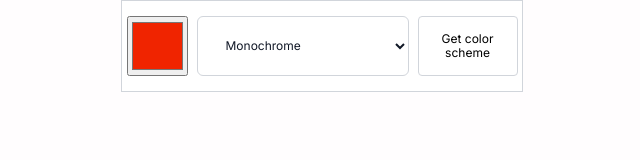
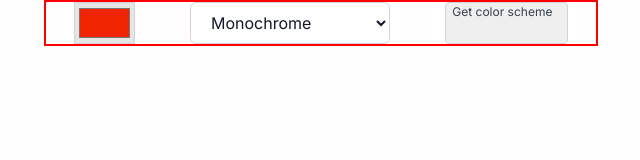
Before and after one commit to saurtripathi/Color_Picker, a plain HTML site: page index.html in a window 1280 px wide. Shown: the whole page, without its empty margins (319-959 px from the left). Drawn offline with nearby package versions, Linux system fonts and the light colour scheme.

Commit message:
update 140620231026

```diff
--- a/index.css
+++ b/index.css
@@ -7,116 +7,105 @@ body {
 }
 
 .container {
-    max-width: 400px;
-    /* width: 100vw; */
-    height: 100vh;
+    max-width: 550px;
+    max-height: 550px;
+    border: 2px solid red;
+    width: 100%;
     margin: 0 auto;
-    display: flex;
-    flex-direction: column;
-    /* border: 1px solid red; */
+    display: grid;
+    grid-template-columns: 1fr;
+    grid-template-areas: "header" "main" "footer";
 }
 
-.main {
-    /* width: 550px; */
-    width: 400px;
-    height: 90px;
-    border: 1px solid #D1D5DB;
+
+header {
     display: flex;
+    max-height: 90px;
+    height: 100%;
+    align-items: center;
     justify-content: space-around;
-    align-items: center;
-    background-color: #FFFFFF;
-    /* gap: 0.5em; */
+    grid-area: header;
 }
 
-.picker {
-    width: 61px;
-    height: 60px;
-
+button {
+    display: flex;
+    max-width: 123px;
+    width: 100%;
+    height: 42px;
+    font-weight: 400;
+    font-size: 0.75rem;
+    line-height: 1rem;
+    color: #374151;
+    border: 1px solid #D1D5DB;
+    border-radius: 4px;
 }
 
-.select {
-    width: 212px;
-    height: 60px;
-    padding: 1em 2em;
-    background: #FFFFFF;
-    color: #D1D5DB;
+select {
+    display: flex;
+    max-width: 200px;
+    width: 100%;
+    height: 42px;
+    box-sizing: border-box;
+    background-color: #FFFFFF;
     border: 1px solid #D1D5DB;
     border-radius: 6px;
-    box-sizing: border-box;
     font-weight: 400;
-    font-size: 0.75rem;
-    /* line-height: 150%; */
+    font-size: 1rem;
+    line-height: 1.5rem;
     color: #111827;
+    padding: 0.5em 1em;
 }
 
-.get-btn {
-    width: 100px;
-    height: 60px;
-    background: #FFFFFF;
-    border: 1px solid #D1D5DB;
-    border-radius: 4px;
-    text-align: center;
-    font-size: 0.75rem;
+input {
+    display: flex;
+    max-width: 61px;
+    width: 100%;
+    height: 42px;
+    display: flex;
+    background-color: #F55A5A;
+    border: 0.5px solid #313131;
+    box-sizing: border-box;
+    background-color: #E5E5E5;
+    border: 0.5px solid #D1D5DB;
+}
+
+main {
+    grid-area: main;
 }
 
 .color-bar-container {
     display: flex;
-    width: 400px;
+    width: 100%;
     height: 414px;
     /* border: 5px solid red; */
 }
 
 .color-bar {
-    width: 110px;
+    width: 100%;
     height: 414px;
     /* border: 1px dotted red; */
 }
 
-.hex-footer {
+footer {
+    grid-area: footer;
+    width: 100%;
     display: flex;
-    justify-content: space-around;
+    justify-content: space-between;
     align-items: center;
-    width: 400px;
     height: 46px;
-    /* border: 1px dotted purple; */
 }
 
-.color1 {
-    background-color: #A626D3;
+.hex-footer {
+
+
+    /* border: 5px dotted purple; */
 }
 
-.color2 {
-    background-color: #AAD1B6;
+.hex-code {
 
 }
 
-.color3 {
-    background-color: #FBF3AB;
-}
-
-.color4 {
-    background-color: #2B283A
-}
-
-.color5 {
-    background-color: #F55A5A;
-}
-
-.hex-code {
-    font-size: 0.75rem;
-}
-
-#color-box {
-    margin-top: 0;
-}
-
-.tooltip {
-    position: relative;
-    display: inline-block;
-    border-bottom: 1px dotted black;
-  }
-
-  .tooltip .tooltiptext {
+.tooltip .tooltiptext {
     font-size: 0.75rem;
     visibility: hidden;
     width: 100px;
--- a/index.html
+++ b/index.html
@@ -13,9 +13,8 @@
 </head>
 
 <body>
-
-    <div class="container">
-        <div class="main">
+    <div class="container" >
+        <header>
             <input type="color" id="picker" class="picker" value="#F02400">
             <select class="select" id="select">
                 <option value="monochrome">Monochrome</option>
@@ -27,13 +26,13 @@
                 <option value="triad">Triad</option>
             </select>
             <button id="get-btn" class="get-btn">Get color scheme</button>
-        </div>
-        <div id="color-box">
-        </div>
-        <div class="hex-footer" id="hex-footer">
-        </div>
+        </header>
+
+        <!-- <main id="color-box" class="color-box">
+        </main>
+        <footer class="hex-footer" id="hex-footer">
+        </footer> -->
     </div>
-
     <script src="/index.js" type="module"></script>
 </body>
 
```
